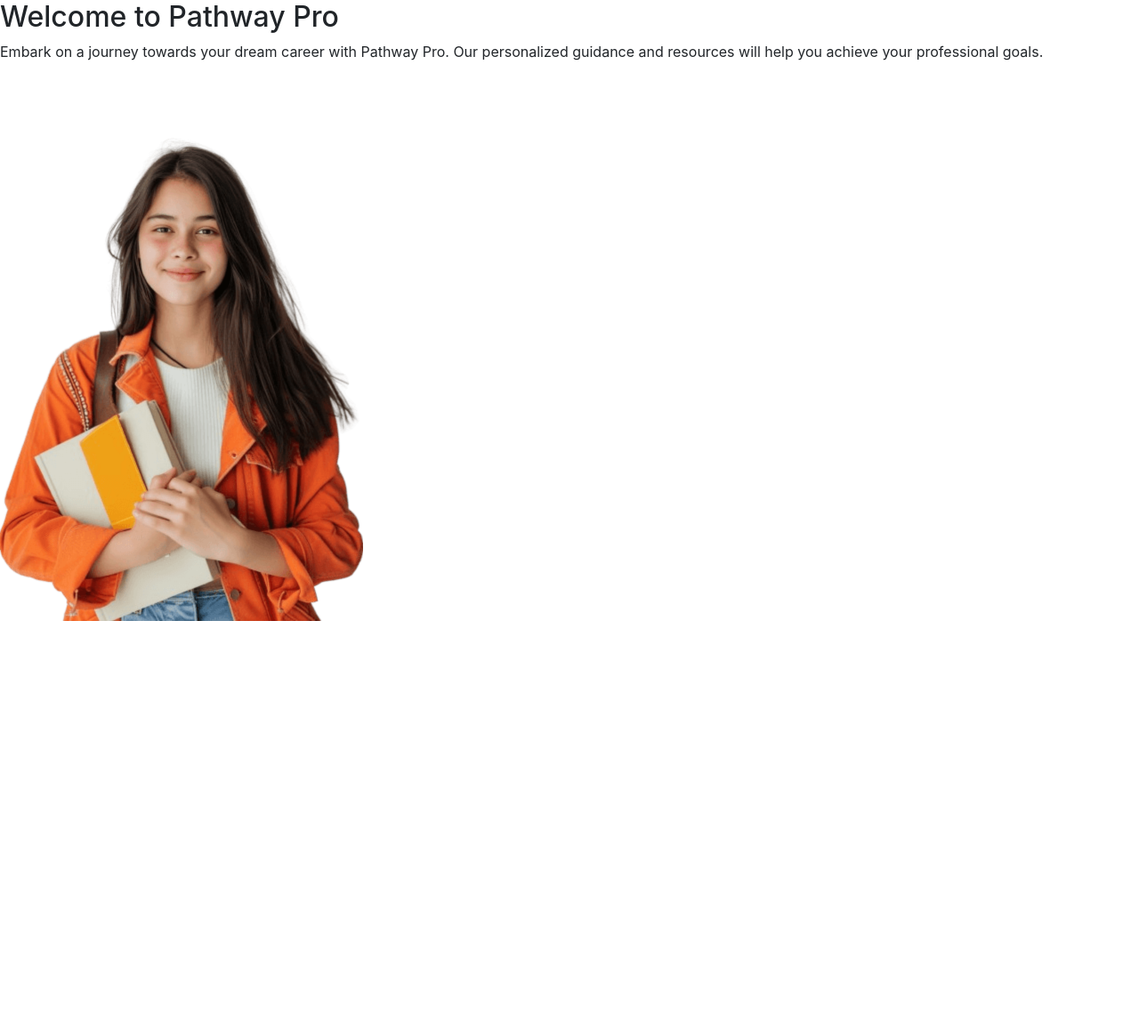
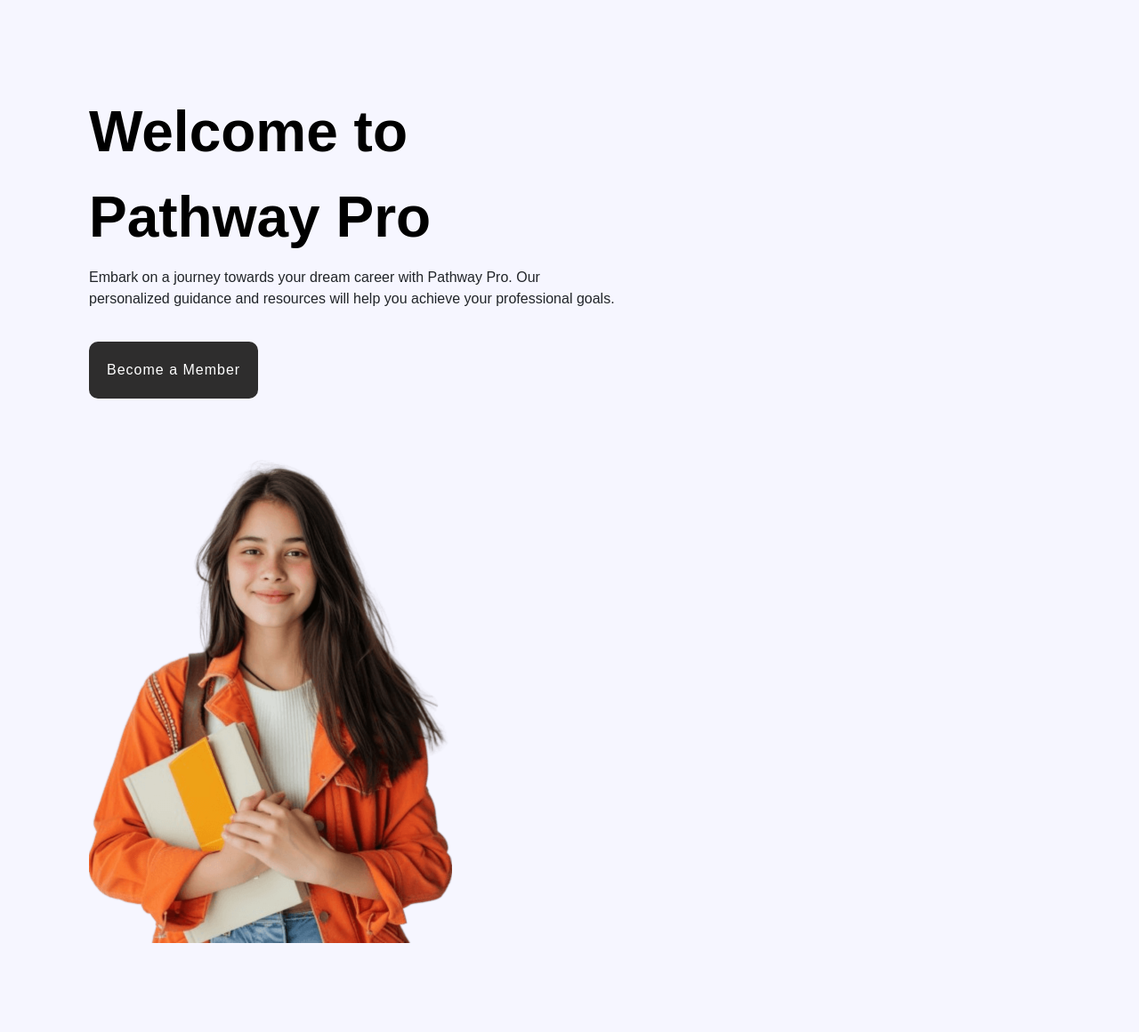
Before and after one commit to MRthyMix/3155-Software-Engineering-Group-Project, a Flask app: page /home/ in a window 1280 px wide. Shown: the whole page at 89% size. Before the commit the page ends 698 px from the top, so only its background shows below. Run offline with Flask 3, Linux system fonts and the light colour scheme.

Commit message:
Updated Style Brian

```diff
--- a/Pathway_pro/app.py
+++ b/Pathway_pro/app.py
@@ -5,7 +5,7 @@ app = Flask(__name__)
 
 @app.route('/')
 def index():
-    return 'Hello from Flask!'
+    return 'Hello from app.py!'
 
 
 # This is the change I made
@@ -16,4 +16,4 @@ def home():
 
 
 if __name__ == '__main__':
-    app.run(host='0.0.0.0', port=80)
+    app.run(debug=True)
--- a/Pathway_pro/static/css/home.css
+++ b/Pathway_pro/static/css/home.css
@@ -0,0 +1,60 @@
+/* home.css */
+@import url('https://fonts.googleapis.com/css2?family=Noto+Sans+Lao+Looped:wght@100..900&family=Noto+Sans+Siddham&display=swap');
+
+*
+{
+    margin: 0;
+    padding: 0;
+    box-sizing: border-box;
+    font-family: 'Noto Sans Lao Looped', sans-serif; /* Used the imported font */
+}
+
+section{
+    position: relative;
+    width: 100%;
+    min-height: 100vh;
+    padding: 100px;
+    display: flex;
+    justify-content: space-between;
+    background: #F6F6FF;
+    transition: 0.5s;
+}
+
+.content {
+    position: relative;
+    width: 100%;
+    margin-left: flex;
+    justify-content: space-between;
+    align-items: center;
+
+}
+
+/* Style the text */
+.content .textbox {
+    position: relative;
+    max-width: 600px;
+}
+
+.content .textbox h2{
+    color: black;
+    font-size: 4em;
+    line-height: 1.5em;
+    font-weight: 900;
+}
+
+.content .textbox a{
+    display: inline-block;
+    margin-top: 20px;
+    padding: 20px;
+    background:rgb(46, 45, 45);
+    color:white;
+    border-radius: 10px;
+    letter-spacing: 1px;
+    text-decoration: none;
+}
+
+/* Ensure the image is right centered */
+.content .imgBox {
+    display: block;
+    margin: 0 auto;
+}
--- a/Pathway_pro/templates/home.html
+++ b/Pathway_pro/templates/home.html
@@ -2,14 +2,23 @@
 
 {% block head %}
 <title>Home-Page</title>
+<link rel="stylesheet" href="/Pathway_pro/static/css/home.css">
 {% endblock %}
 
 {% block body %}
     <!-- Home Position -->
-  <div>
-      <h2>Welcome to Pathway Pro</h2>
-      <p>Embark on a journey towards your dream career with Pathway Pro. Our personalized guidance and resources will help you achieve your professional goals.</p>
-      <img src="Pathway_pro\images\student.png">
-  </div>
+    <section>
+      <div class="content">
+        <div class="textbox">
+          <h2>Welcome to Pathway Pro</h2>
+          <p>Embark on a journey towards your dream career with Pathway Pro. Our personalized guidance and resources will help you achieve your professional goals.</p>
+          <a href="#">Become a Member</a>
+        </div>
+        <div class="imgBox">
+          <img src="/Pathway_pro/images/student.png" alt="student">
+        </div>
+      </div>
+    </section>
+
 
 {% endblock %}
--- a/Pathway_pro/templates/home_base.html
+++ b/Pathway_pro/templates/home_base.html
@@ -4,9 +4,10 @@
       <meta charset="UTF-8">
       <meta name="viewport" content="width=device-width, initial-scale=1.0">
 
-        <!-- Bootstrap CSS -->
-        <link rel="stylesheet" href="https://cdn.jsdelivr.net/npm/bootstrap@4.0.0/dist/css/bootstrap.min.css" integrity="sha384-          Gn5384xqQ1aoWXA+058RXPxPg6fy4IWvTNh0E263XmFcJlSAwiGgFAW/dAiS6JXm" crossorigin="anonymous">
-        <link rel="stylesheet" href="{{ url_for('static', filename='css/main.css') }}">
+      <!-- Bootstrap CSS -->
+      <link href="https://cdn.jsdelivr.net/npm/bootstrap@5.3.3/dist/css/bootstrap.min.css"
+      rel="stylesheet" integrity="sha384-QWTKZyjpPEjISv5WaRU9OFeRpok6YctnYmDr5pNlyT2bRjXh0JMhjY6hW+ALEwIH" crossorigin="anonymous">
+
 
       {% block head %}{% endblock %}
   </head>
```
